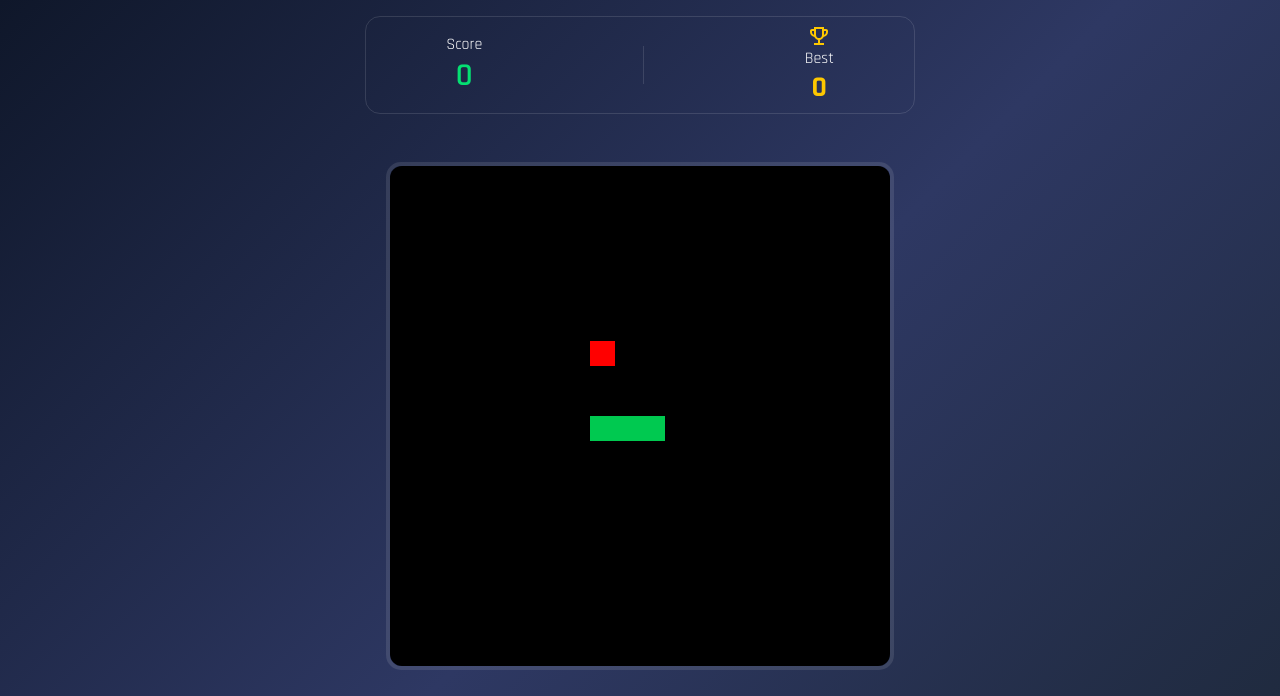
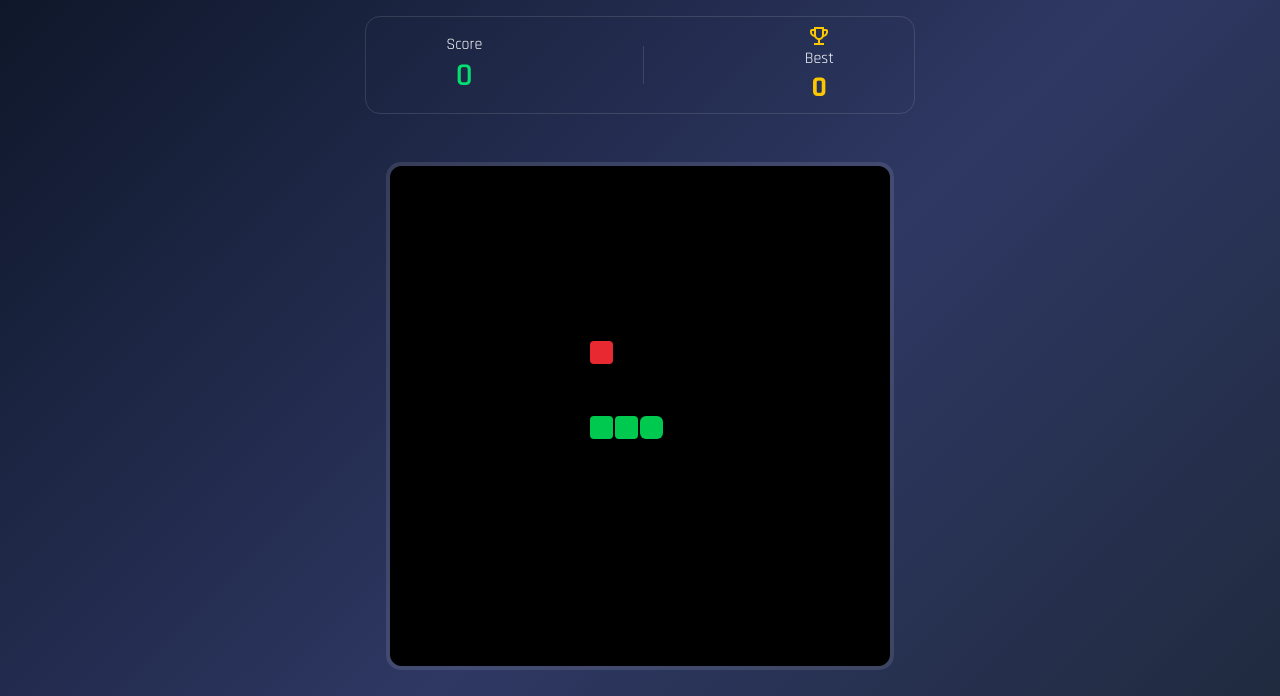
Before and after one commit to NIGHTLePoulet/snake-game, a plain HTML site: page index.html in a window 1280 px wide. Shown: the top 696 px of the page. Drawn offline with Linux system fonts and the light colour scheme.

Commit message:
feat(game-ui): update snake and food styling and add restart functionality
- Updated styles for snake head, body, and food
- Added restart system: player must click 'Restart' and 'Play' to start a new game after dying

```diff
--- a/css/style.css
+++ b/css/style.css
@@ -119,7 +119,7 @@ body {
 }
 
 .btn-rst:hover {
-    background-color: rgba(255, 255, 255, 0.2)
+    background-color: rgba(255, 255, 255, 0.2);
 }
 
 .btn-text {
--- a/js/game.js
+++ b/js/game.js
@@ -1,9 +1,11 @@
 const restartBtn = document.querySelector('.btn-rst')
+const playBtn = document.querySelector('.btn-play')
 const board = {
     canvas: document.querySelector('#snake-grid'),
     blockSize:  25,
     rows: 20,
     cols: 20,
+    start: false
 }
 
 let snake = {
@@ -26,14 +28,21 @@ board.canvas.height = board.rows * board.blockSize
 board.canvas.width = board.cols * board.blockSize
 
 document.addEventListener('keydown', (e) => {
+    if (board.start) {
         if (e.key === 'ArrowRight') snake.direction = 'right'
         if (e.key === 'ArrowLeft') snake.direction = 'left'
         if (e.key === 'ArrowUp') snake.direction = 'up'
         if (e.key === 'ArrowDown') snake.direction = 'down'
+    }
 })
 
 restartBtn.addEventListener('click', () => {
     resetGame()
+})
+
+playBtn.addEventListener('click', () => {
+    board.start = true
+    snake.direction = 'right'
 })
 
 function resetGame() {
@@ -56,24 +65,40 @@ function resetGame() {
 
 function drawSnake() {
     board.ctx.fillStyle = '#00c950'
-    for (let i = 0; i < snake.body.length; i++) {
-        board.ctx.fillRect(
+    board.ctx.beginPath()
+        board.ctx.roundRect(
+            board.blockSize * snake.body[0].x,
+            board.blockSize * snake.body[0].y,
+            board.blockSize-2,
+            board.blockSize-2,
+            6
+        )
+        board.ctx.fill();
+    for (let i = 1; i < snake.body.length; i++) {
+        board.ctx.beginPath()
+        board.ctx.roundRect(
             board.blockSize * snake.body[i].x,
             board.blockSize * snake.body[i].y,
-            board.blockSize,
-            board.blockSize)
+            board.blockSize-2,
+            board.blockSize-2,
+            4
+        )
+        board.ctx.fill();
     }
 }
 
 function drawFood() {
-    board.ctx.fillStyle = 'red'
-    board.ctx.fillRect(
-        board.blockSize * food.x,
-        board.blockSize * food.y,
-        board.blockSize,
-        board.blockSize)
+    board.ctx.fillStyle = '#fb2c36ed'
+    board.ctx.beginPath()
+        board.ctx.roundRect(
+            board.blockSize * food.x,
+            board.blockSize * food.y,
+            board.blockSize-2,
+            board.blockSize-2,
+            4
+        )
+    board.ctx.fill();
 }
-
 
 function randomFoodGenerator() {
     food.x = Math.floor(Math.random() * board.cols)
@@ -95,7 +120,7 @@ function foodEaten() {
 }
 
 function checkBoardCollision() {
-    if ((snake.body[0].x * board.blockSize >=  board.canvas.width) || (snake.body[0].x * board.blockSize <=  0) || (snake.body[0].y * board.blockSize >=  board.canvas.height) || (snake.body[0].y * board.blockSize <=  0)) {
+    if ((snake.body[0].x * board.blockSize >=  board.canvas.width) || (snake.body[0].x * board.blockSize <  0) || (snake.body[0].y * board.blockSize >=  board.canvas.height) || (snake.body[0].y * board.blockSize <  0)) {
             snake.dead = true
         }
 }
```
